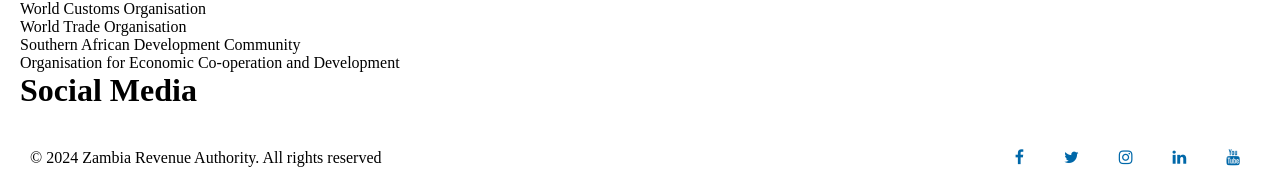
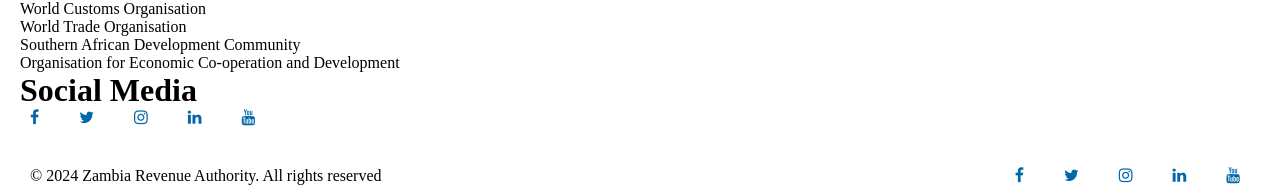
Before and after one commit to RO35ERT/zra-clone, a React (Create React App) app: page / in a window 1280 px wide. Shown: the part 708-897 px from the top of the page. Built offline with nearby package versions, Linux system fonts and the light colour scheme.

Commit message:
updated social media links

```diff
--- a/src/components/Links.jsx
+++ b/src/components/Links.jsx
@@ -33,6 +33,15 @@
             </div>
             <div className="social_links">
                 <h1>Social Media</h1>
+                <div className="links">
+                    <ul>
+                        <li><Link><i className="fa fa-facebook"></i></Link></li>
+                        <li><Link><i className="fa fa-twitter"></i></Link></li>
+                        <li><Link><i className="fa fa-instagram"></i></Link></li>
+                        <li><Link><i className="fa fa-linkedin"></i></Link></li>
+                        <li><Link><i className="fa fa-youtube"></i></Link></li>
+                    </ul>
+                </div>
             </div>
         </div>
      );
```
